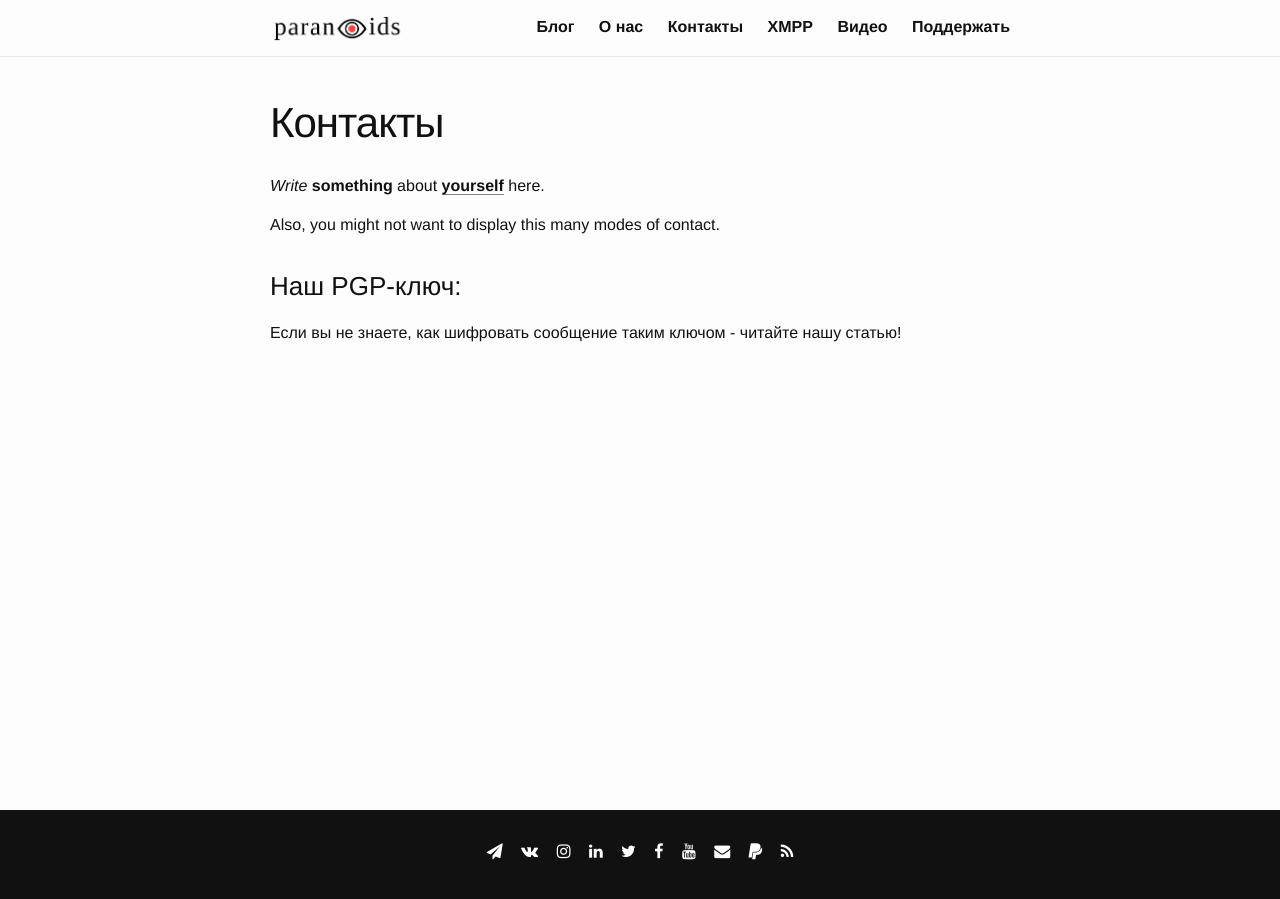
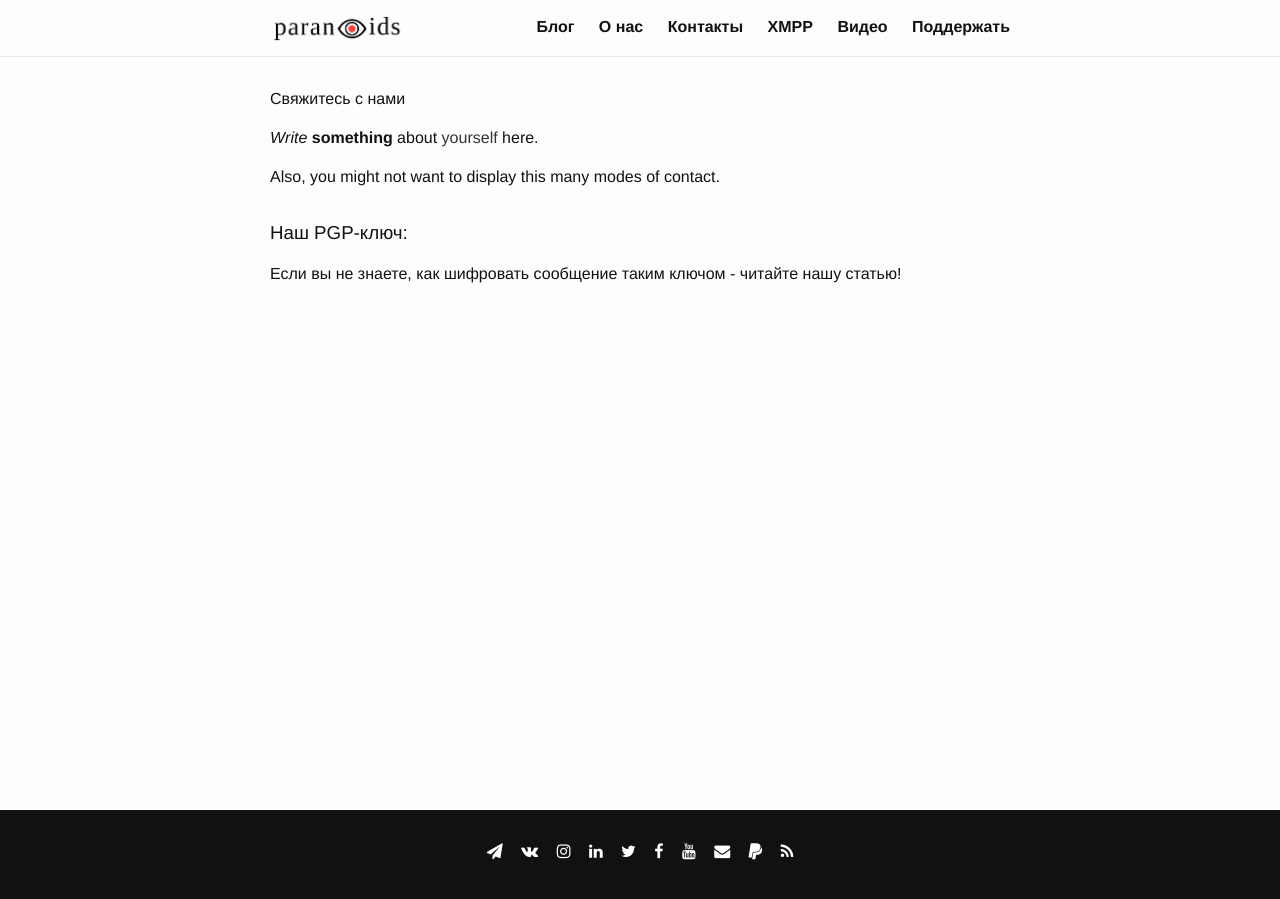
Before and after one commit to 2b7E1n6D0e5R7/2b7E1n6D0e5R7.github.io, a Jekyll site: the page built from _pages/contact.md, in a window 1280 px wide. Built offline with Jekyll 4.4.1, drawn with Linux system fonts in a browser that asks for light colours.

Commit message:
Update contact.md

```diff
--- a/_pages/contact.md
+++ b/_pages/contact.md
@@ -1,8 +1,10 @@
 ---
-layout: page
+layout: default
 title: Контакты
 permalink: /contact/
 ---
+<p>Свяжитесь с нами</p>
+
 _Write_ **something** about [yourself](https://www.google.com/search?q=who+am+i) here.
 
 Also, you might not want to display this many modes of contact.
```
